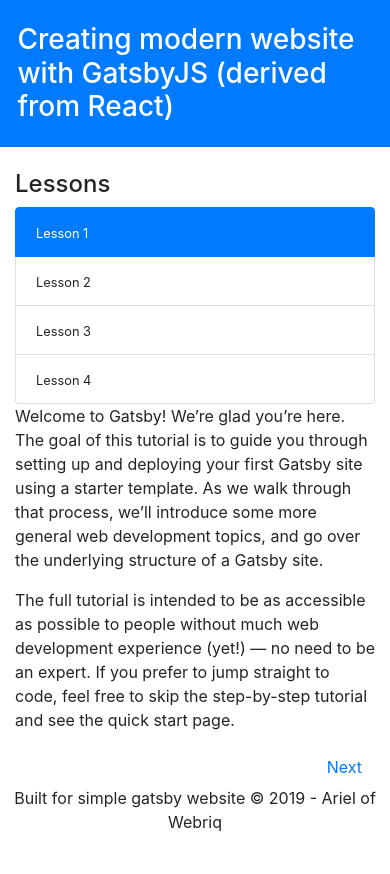
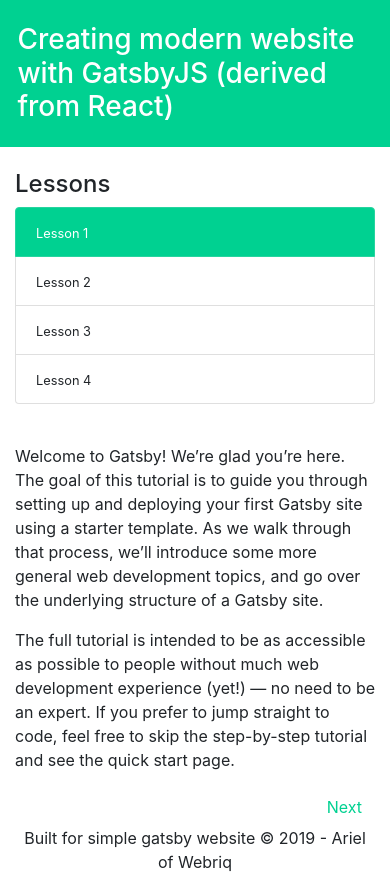
Before and after one commit to arielwebriq/simple-lesson-page, a Gatsby site: page / in a window 390 px wide. Before the commit the page ends 844 px from the top, so only its background shows below. Built offline with nearby package versions, Linux system fonts and the light colour scheme; Gatsby itself is replaced by a stand-in of ours.

Commit message:
Changed Color Scheme

```diff
--- a/gatsby-config.js
+++ b/gatsby-config.js
@@ -1,7 +1,7 @@
 module.exports = {
   siteMetadata: {
     title: `Creating modern website with GatsbyJS (derived from React)`,
-    description: `Kick off your next, great Gatsby project with this default starter. This barebones starter ships with the main Gatsby configuration files you might need.`,
+    description: `Simple lessons page using reactstrap, react, and markdown.`,
     author: `@gatsbyjs`,
   },
   plugins: [
--- a/package.json
+++ b/package.json
@@ -1,7 +1,7 @@
 {
-  "name": "gatsby-starter-default",
+  "name": "gatsby-starter-page",
   "private": true,
-  "description": "A simple starter to get up and developing quickly with Gatsby",
+  "description": "This is a simple lessons page using reactstrap, react, and markdown.",
   "version": "0.1.0",
   "author": "Kyle Mathews <mathews.kyle@gmail.com>",
   "dependencies": {
--- a/src/components/header.js
+++ b/src/components/header.js
@@ -5,7 +5,7 @@
 const Header = ({ siteTitle }) => (
   <header
     style={{
-      background: `#007bff`,
+      background: `#00d191`,
       marginBottom: `1.45rem`,
     }}
   >
--- a/src/components/layout.css
+++ b/src/components/layout.css
@@ -627,3 +627,15 @@
   background-color: #dcdcdc;
   cursor: pointer;
 }
+.list-group-item.active {
+  background-color: #00d191 !important;
+  border: 1px solid #27d49f !important;
+}
+.btn-link {
+  color: #00d191 !important;
+}
+@media screen and (max-width: 768px) {
+  .lessoncontent {
+    padding-top: 40px;
+  }
+}
--- a/src/components/layout.js
+++ b/src/components/layout.js
@@ -12,6 +12,7 @@
 import Header from "./header"
 import "./layout.css"
 import "bootstrap/dist/css/bootstrap.min.css"
+import { Container } from "reactstrap"
 
 const Layout = ({ children }) => (
   <StaticQuery
@@ -30,10 +31,12 @@
 
         <main>{children}</main>
         <footer>
-          <center>
-            Built for simple gatsby website © {new Date().getFullYear()}
-            {` `} - Ariel of Webriq
-          </center>
+          <Container>
+            <center>
+              Built for simple gatsby website © {new Date().getFullYear()}
+              {` `} - Ariel of Webriq
+            </center>
+          </Container>
         </footer>
       </>
     )}
--- a/src/pages/index.js
+++ b/src/pages/index.js
@@ -63,6 +63,7 @@
             <Col md="9">
               <div
                 key={`lessoncontent`}
+                className="lessoncontent"
                 dangerouslySetInnerHTML={{
                   __html: this.props.data.allMarkdownRemark.edges[
                     this.state.order
```
